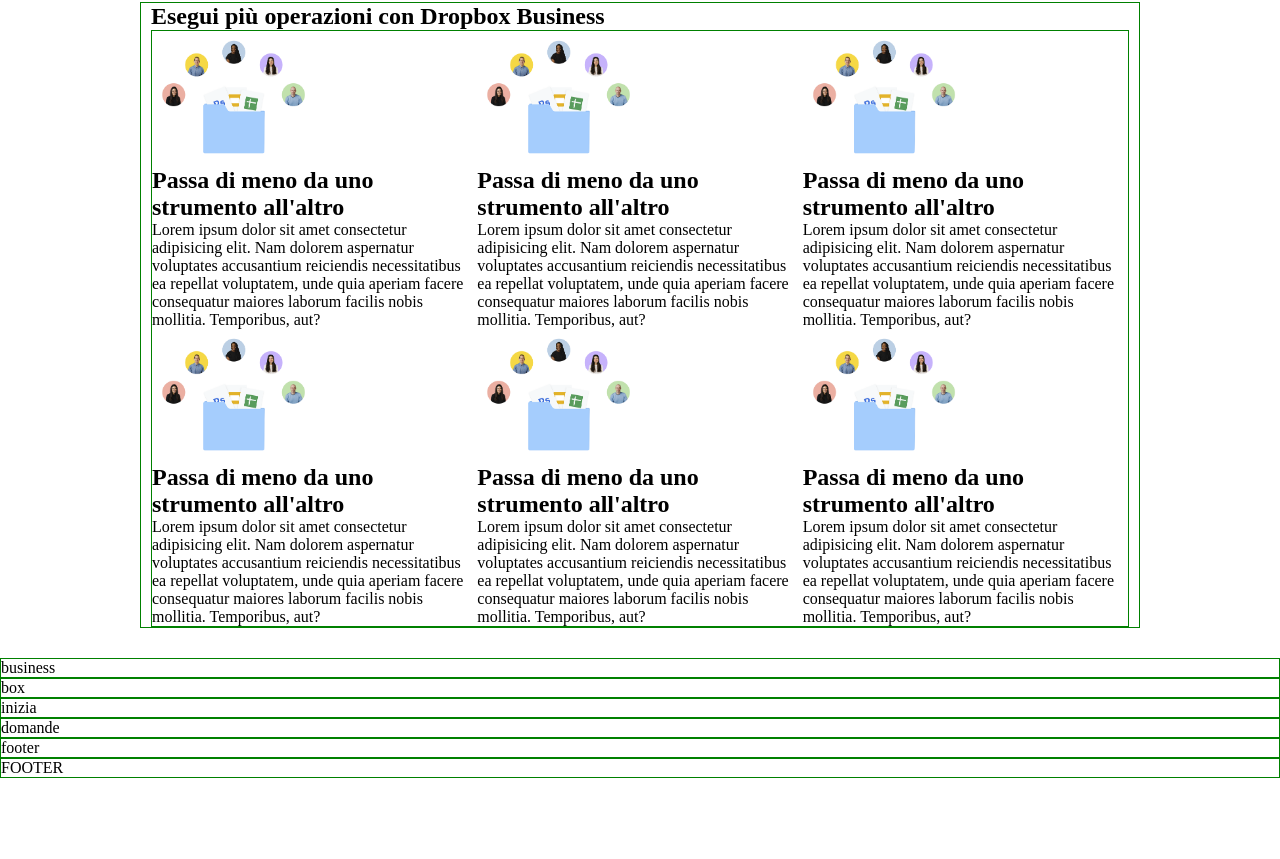
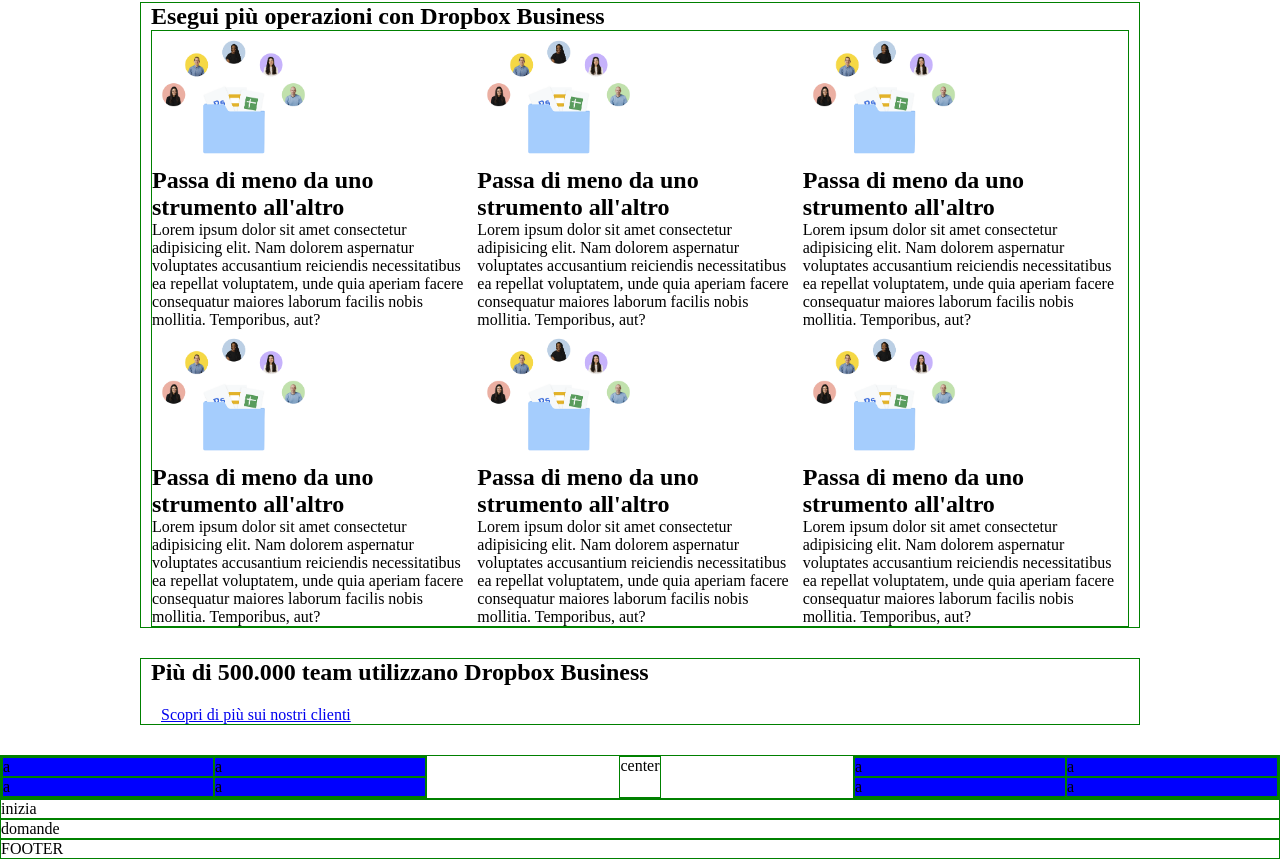
Before and after one commit to ChiaraPontello/htmlcss-dropbox, a plain HTML site: page index.html in a window 1280 px wide. Shown: the part 2091-2950 px from the top of the page. Before the commit the page ends 2869 px from the top, so only its background shows below. Drawn offline with Linux system fonts and the light colour scheme.

Commit message:
box brand

```diff
--- a/css/style.css
+++ b/css/style.css
@@ -213,7 +213,17 @@ li {
         align-content: flex-start;
 }
 
+/*box*/
+.box-wrap {
+    width: calc(100% / 3);
+    height: calc(100% / 3);
+    display: flex;
+    flex-wrap: wrap;
+}
 
-
-
+.brand {
+    width: 50%;
+    height: 50%;
+    background-color: blue;
+}
 /*FOOTER*/
--- a/index.html
+++ b/index.html
@@ -280,6 +280,45 @@
     </section>
 
 
+<!--Dropboxbusiness-->
+    <section class="debug margin30 container-piccolo">
+       <h2 class="margin20">Più di 500.000 team utilizzano Dropbox Business</h2>
+        <a href="#">Scopri di più sui nostri clienti</a>
+    </section>
+
+
+
+
+
+<!--box-->
+    <section id="box" class="debug a-flex justify-between">
+        <div class="box-wrap debug">
+            <div class="brand debug">a</div>
+            <div class="brand debug">a</div>
+            <div class="brand debug">a</div>
+            <div class="brand debug">a</div>
+        </div>
+
+
+
+
+        <div class="debug">center</div>
+
+        <div class="box-wrap debug">
+            <div class="brand debug">a</div>
+            <div class="brand debug">a</div>
+            <div class="brand debug">a</div>
+            <div class="brand debug">a</div>
+        </div>
+
+
+
+
+
+
+
+
+    </section>
 
 
 
@@ -289,19 +328,6 @@
 
 
 
-
-
-
-
-<!--Dropboxbusiness-->
-    <section class="debug">
-        business
-    </section>
-
-<!--box-->
-    <section class="debug">
-        box
-    </section>
 
 <!--inizia-->
     <section class="debug">
@@ -313,10 +339,7 @@
         domande
     </section>
 
-<!--footer-->
-    <footer class="debug">
-        footer
-    </footer>
+
 
 
 
```
